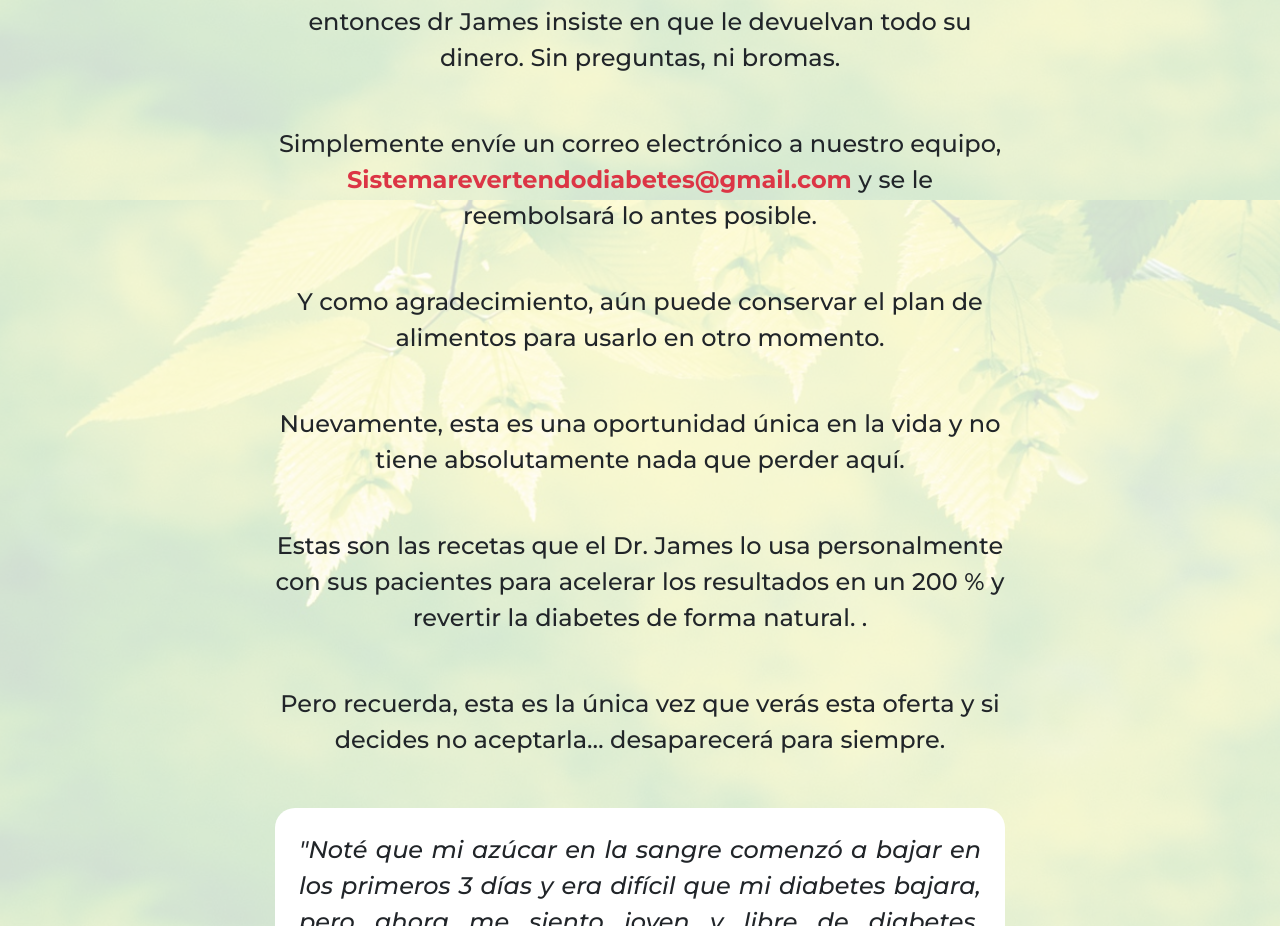
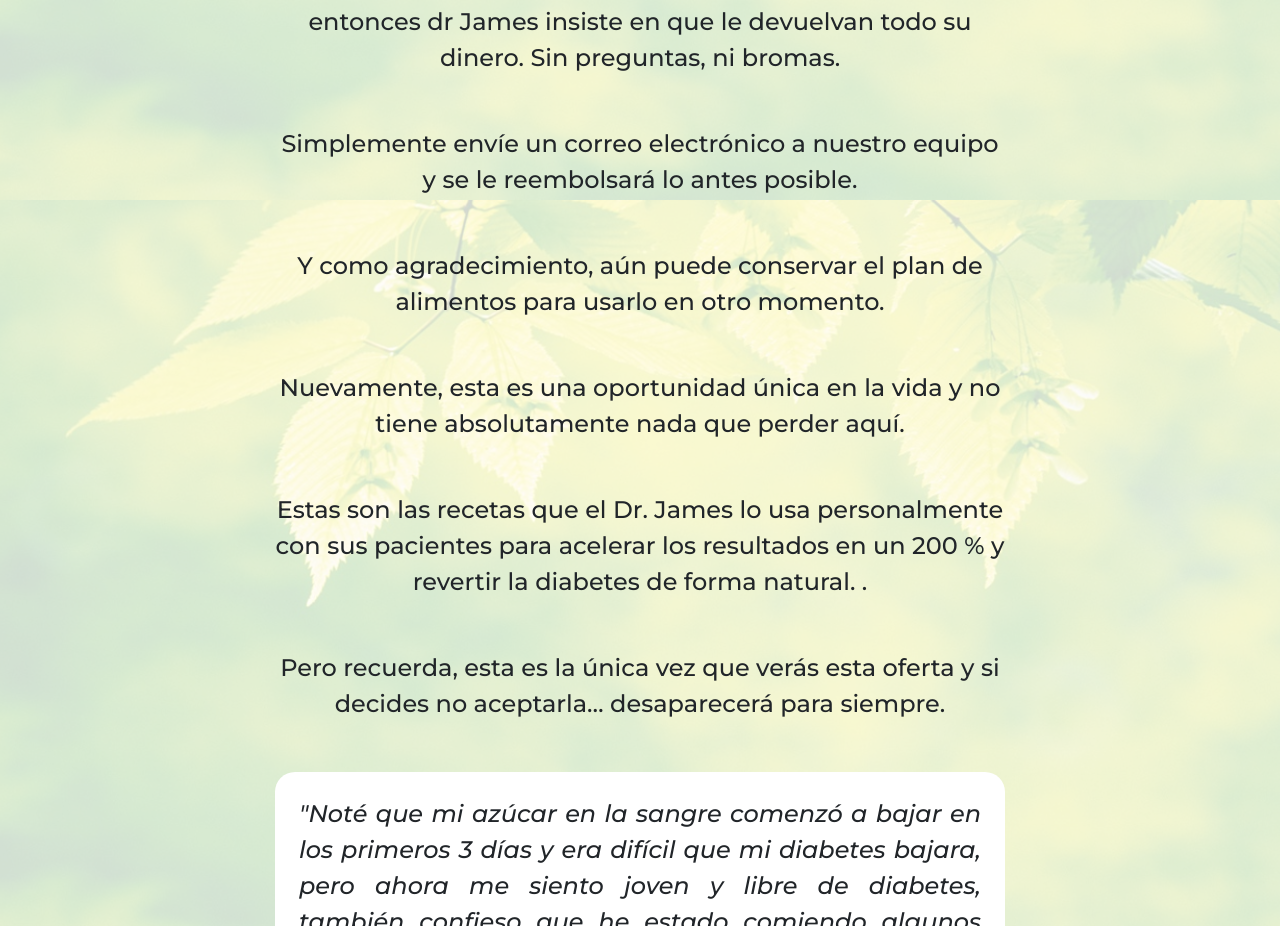
Before and after one commit to luizgbrito/sd, a plain HTML site: page upsell-1/index.html in a window 1280 px wide. Shown: the part 6200-7126 px from the top of the page. Drawn offline with nearby package versions, Linux system fonts and the light colour scheme; a script that the page names is missing.

Commit message:
Update index.html

```diff
--- a/upsell-1/index.html
+++ b/upsell-1/index.html
@@ -198,7 +198,7 @@ Upsell.Widget.show(opts);
 </p>
           <p class="lead">entonces dr James insiste en que le devuelvan todo su dinero. Sin preguntas, ni bromas.
 </p>
-          <p class="lead">Simplemente envíe un correo electrónico a nuestro equipo, <span class="font-weight-bold text-danger"><a href="/cdn-cgi/l/email-protection" class="__cf_email__" data-cfemail="c99aa0babdaca4a8bbacbfacbbbdaca7ada6ada0a8abacbdacba89aea4a8a0a5e7aaa6a4">[email&#160;protected]</a> </span>y se le reembolsará lo antes posible.
+          <p class="lead">Simplemente envíe un correo electrónico a nuestro equipo y se le reembolsará lo antes posible.
 </p>
           <p class="lead">Y como agradecimiento, aún puede conservar el plan de alimentos para usarlo en otro momento.
  <span></span></p>
@@ -225,7 +225,6 @@ Upsell.Widget.show(opts);
         </div>
       </div>
     </div>
-    <script data-cfasync="false" src="/cdn-cgi/scripts/5c5dd728/cloudflare-static/email-decode.min.js"></script><script src="https://code.jquery.com/jquery-3.3.1.slim.min.js" integrity="sha384-q8i/X+965DzO0rT7abK41JStQIAqVgRVzpbzo5smXKp4YfRvH+8abtTE1Pi6jizo" crossorigin="anonymous"></script>
     <script src="https://cdnjs.cloudflare.com/ajax/libs/popper.js/1.14.3/umd/popper.min.js" integrity="sha384-ZMP7rVo3mIykV+2+9J3UJ46jBk0WLaUAdn689aCwoqbBJiSnjAK/l8WvCWPIPm49" crossorigin="anonymous"></script>
     <script src="https://stackpath.bootstrapcdn.com/bootstrap/4.1.3/js/bootstrap.min.js" integrity="sha384-ChfqqxuZUCnJSK3+MXmPNIyE6ZbWh2IMqE241rYiqJxyMiZ6OW/JmZQ5stwEULTy" crossorigin="anonymous"></script>
   </body>
```
